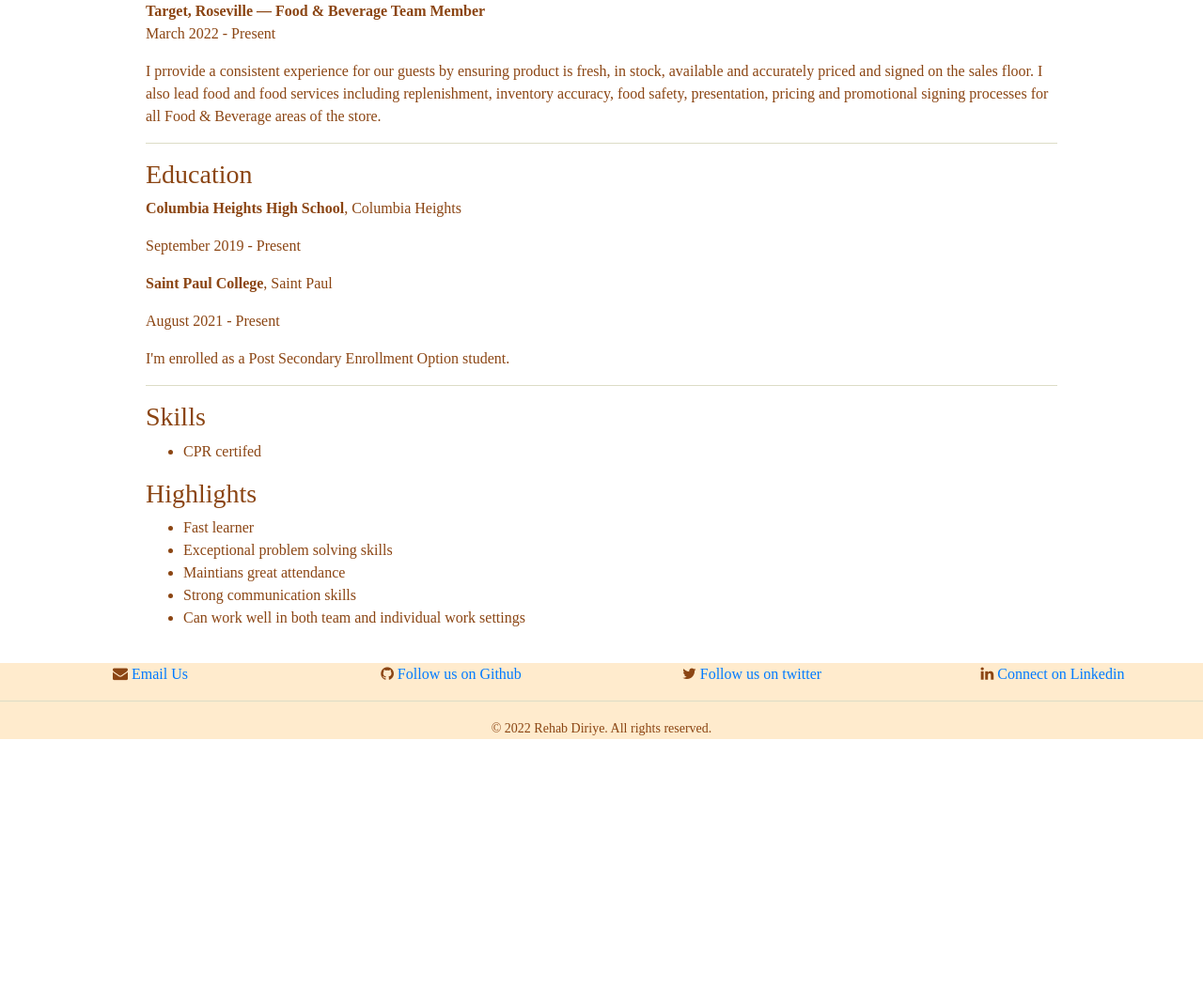
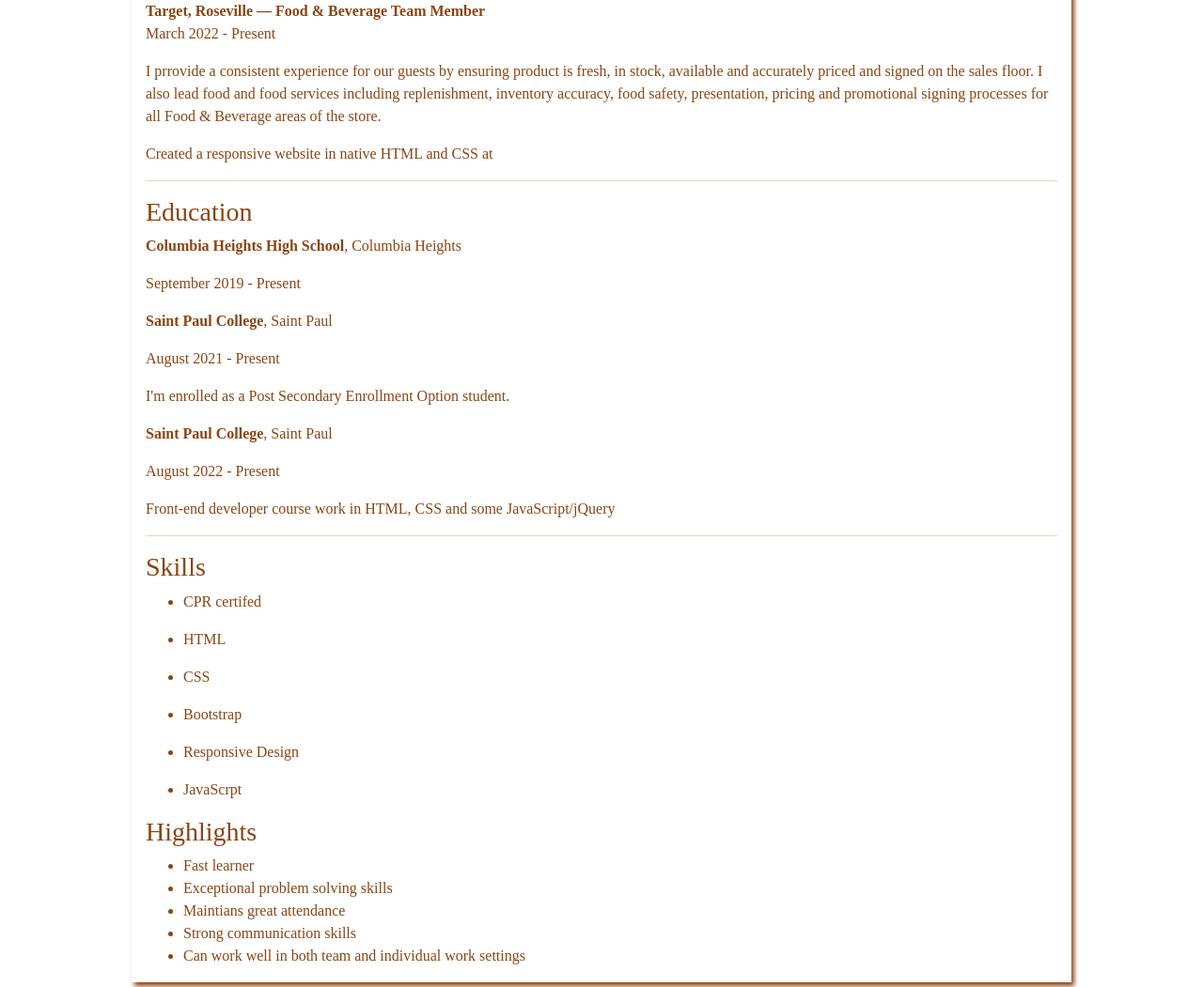
Before and after one commit to Rehabdir/rehabdiriye, a plain HTML site: page resume.html in a window 1280 px wide. Shown: the part 704-1755 px from the top of the page at 94% size. Before the commit the page ends 1491 px from the top, so only its background shows below. Drawn offline with nearby package versions, Linux system fonts and the light colour scheme.

Commit message:
Add files via upload

```diff
--- a/resume.html
+++ b/resume.html
@@ -16,6 +16,7 @@
     <header>
         <img src="images/logo.png" alt="logo" height="1200" width="400" class="img-fluid logo">
     </header>
+
     <nav>
           <ul>
               <li><a href="index.html">Home</a></li>
@@ -23,10 +24,10 @@
               <li><a href="multimedia.html">Portfolio</a></li>
               <li><a href="gallery.html">Gallery</a></li>
           </ul>
-</nav>
+    </nav>
             <main>
                 <div class="container-fluid">
-                    <div class="row">
+                    <div class="row resume">
                         <div class="col-sm-12">
                             <h1>Resume</h1>
                             <h2>Rehab Diriye</h2>
@@ -50,6 +51,9 @@
                             <b>Target, Roseville — Food & Beverage Team Member</b>
                             <p>March 2022 - Present</p>
                              <p> I prrovide a consistent experience for our guests by ensuring product is fresh, in stock, available and accurately priced and signed on the sales floor. I also lead food and food services including replenishment, inventory accuracy, food safety, presentation, pricing and promotional signing processes for all Food & Beverage areas of the store.<p>
+                            <p>Created a responsive website in native HTML and CSS at
+
+
 
                             <hr></hr>
 
@@ -61,11 +65,19 @@
                             <p><b>Saint Paul College</b>, Saint Paul</p>
                              <p>August 2021 - Present<p>
                              <p>I'm enrolled as a Post Secondary Enrollment Option student.</p>
+                            <p><b>Saint Paul College</b>, Saint Paul</p>
+                             <p>August 2022 - Present<p>
+                             <p>Front-end developer course work in HTML, CSS and some JavaScript/jQuery</p>
 
                             <hr></hr>
 
                             <h3>Skills</h3>
                             <ul><li>CPR certifed</li></ul>
+                            <ul><li>HTML</li></ul>
+                            <ul><li>CSS</li></ul>
+                            <ul><li>Bootstrap</li></ul>
+                            <ul><li>Responsive Design</li></ul>
+                            <ul><li>JavaScrpt</li></ul>
 
                             <h3>Highlights</h3>
                             <ul>
--- a/style.css
+++ b/style.css
@@ -118,6 +118,9 @@ header img{
   display: block;
 }
 
+.resume{
+  box-shadow: 3px 4px 5px saddlebrown;
+}
 
 /* CSS Adjustments for Tablets */
 @media only screen and (max-width:1024px)
```
Also changed, not shown: gallery.html (+3 -7 lines), index.html (+6 -1 lines).
